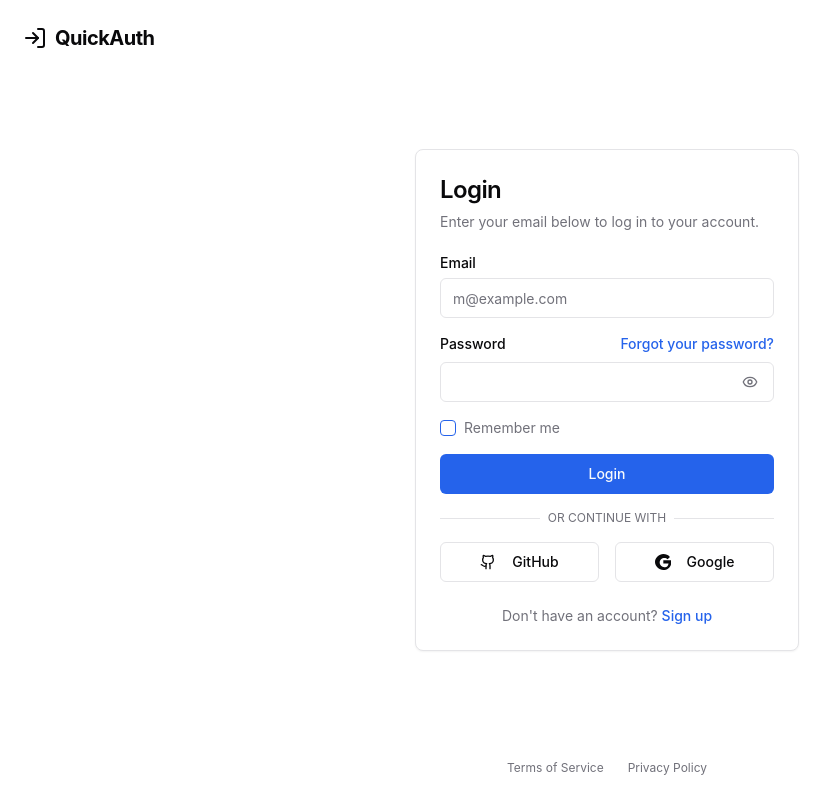
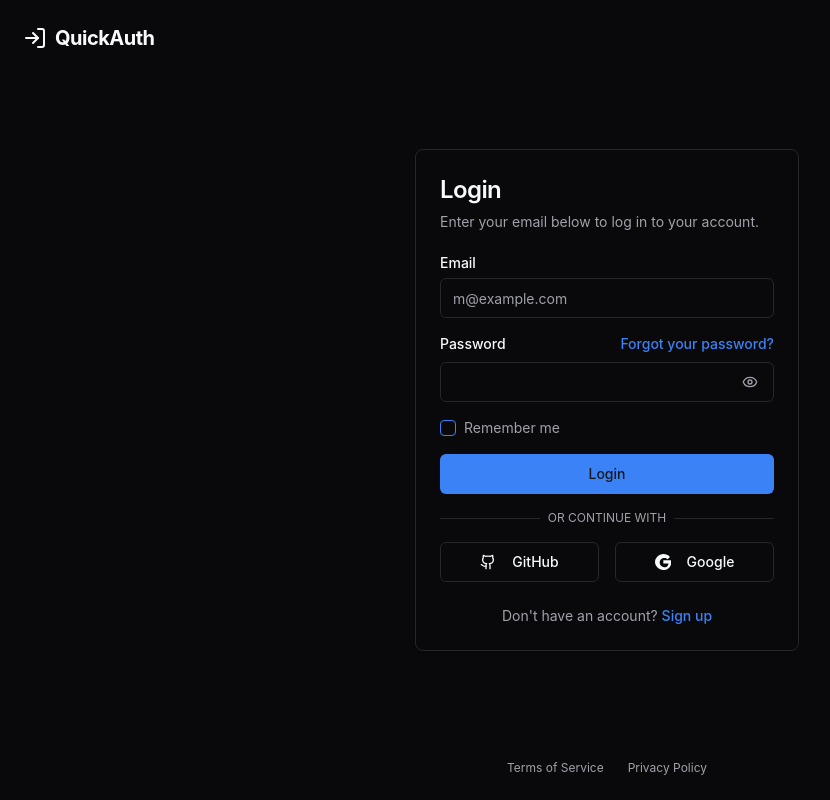
Before and after one commit to SadiqNaizam/mlo-a774-88a0, a React (Vite) app: page / in a window 1280 px wide. Shown: the whole page, without its empty margins (33-863 px from the left). Built offline with nearby package versions, Linux system fonts and the light colour scheme.

Commit message:
Updated code files via regeneration: index.css

```diff
--- a/src/index.css
+++ b/src/index.css
@@ -4,38 +4,38 @@
 
 @layer base {
   :root {
-    --background: 0 0% 100%;
-    --foreground: 240 10% 3.9%;
-    --card: 0 0% 100%;
-    --card-foreground: 240 10% 3.9%;
-    --popover: 0 0% 100%;
-    --popover-foreground: 240 10% 3.9%;
-    --primary: 221.2 83.2% 53.3%;
-    --primary-foreground: 210 40% 98%;
-    --secondary: 240 4.8% 95.9%;
-    --secondary-foreground: 240 5.9% 10%;
-    --muted: 240 4.8% 95.9%;
-    --muted-foreground: 240 3.8% 46.1%;
-    --accent: 240 4.8% 95.9%;
-    --accent-foreground: 240 5.9% 10%;
-    --destructive: 0 84.2% 60.2%;
+    --background: 240 10% 3.9%;
+    --foreground: 210 40% 98%;
+    --card: 240 10% 3.9%;
+    --card-foreground: 210 40% 98%;
+    --popover: 240 10% 3.9%;
+    --popover-foreground: 210 40% 98%;
+    --primary: 217.2 91.2% 59.8%;
+    --primary-foreground: 240 5.9% 10%;
+    --secondary: 240 3.7% 15.9%;
+    --secondary-foreground: 210 40% 98%;
+    --muted: 240 3.7% 15.9%;
+    --muted-foreground: 240 5% 64.9%;
+    --accent: 240 3.7% 15.9%;
+    --accent-foreground: 210 40% 98%;
+    --destructive: 0 72.2% 50.6%;
     --destructive-foreground: 210 40% 98%;
-    --success: 142.1 76.2% 36.3%;
-    --success-foreground: 210 40% 98%;
-    --border: 240 5.9% 90%;
-    --input: 240 5.9% 90%;
-    --ring: 221.2 83.2% 53.3%;
+    --success: 142.1 70.2% 40.3%;
+    --success-foreground: 240 5.9% 10%;
+    --border: 240 3.7% 15.9%;
+    --input: 240 3.7% 15.9%;
+    --ring: 217.2 91.2% 59.8%;
     --radius: 0.5rem;
     --font-sans: "Inter", system-ui, sans-serif;
     --font-heading: "Inter", system-ui, sans-serif;
-    --sidebar-background: 240 4.8% 95.9%;
-    --sidebar-foreground: 240 5.9% 10%;
-    --sidebar-primary: 221.2 83.2% 53.3%;
-    --sidebar-primary-foreground: 210 40% 98%;
-    --sidebar-accent: 0 0% 100%;
-    --sidebar-accent-foreground: 240 5.9% 10%;
-    --sidebar-border: 240 5.9% 90%;
-    --sidebar-ring: 221.2 83.2% 53.3%;
+    --sidebar-background: 240 10% 3.9%;
+    --sidebar-foreground: 210 40% 98%;
+    --sidebar-primary: 217.2 91.2% 59.8%;
+    --sidebar-primary-foreground: 240 5.9% 10%;
+    --sidebar-accent: 240 3.7% 15.9%;
+    --sidebar-accent-foreground: 210 40% 98%;
+    --sidebar-border: 240 3.7% 15.9%;
+    --sidebar-ring: 217.2 91.2% 59.8%;
   }
 
   .dark {
```
